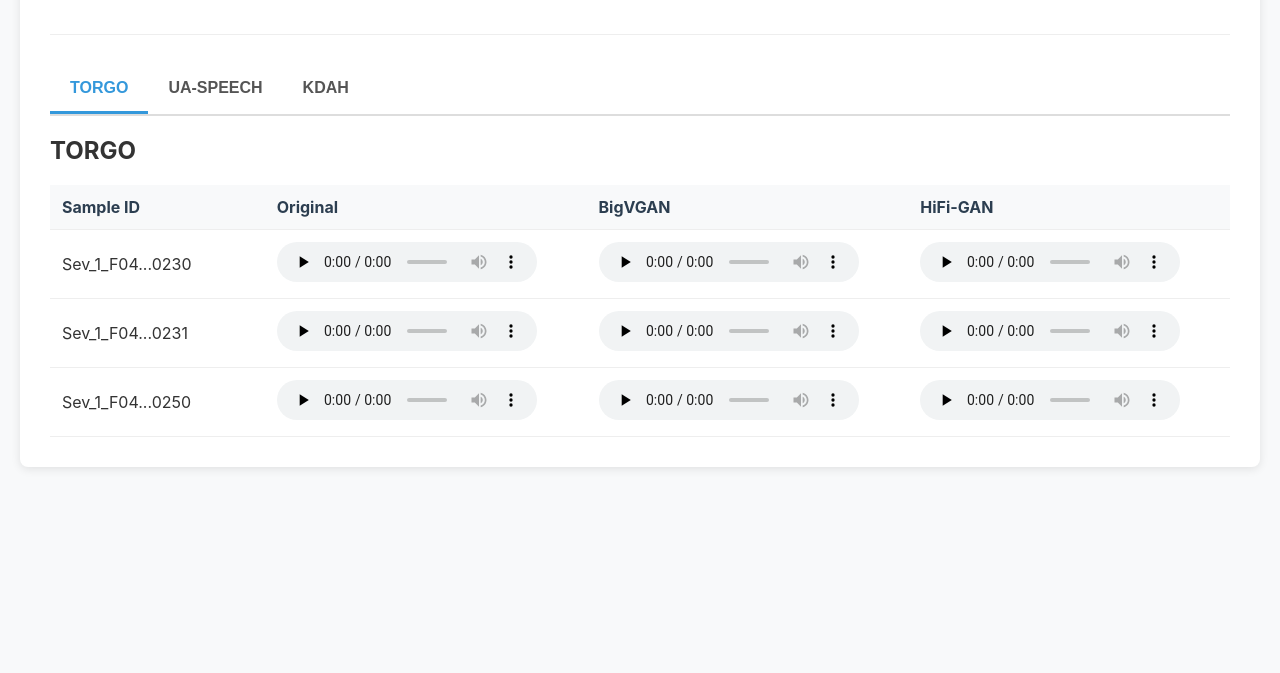
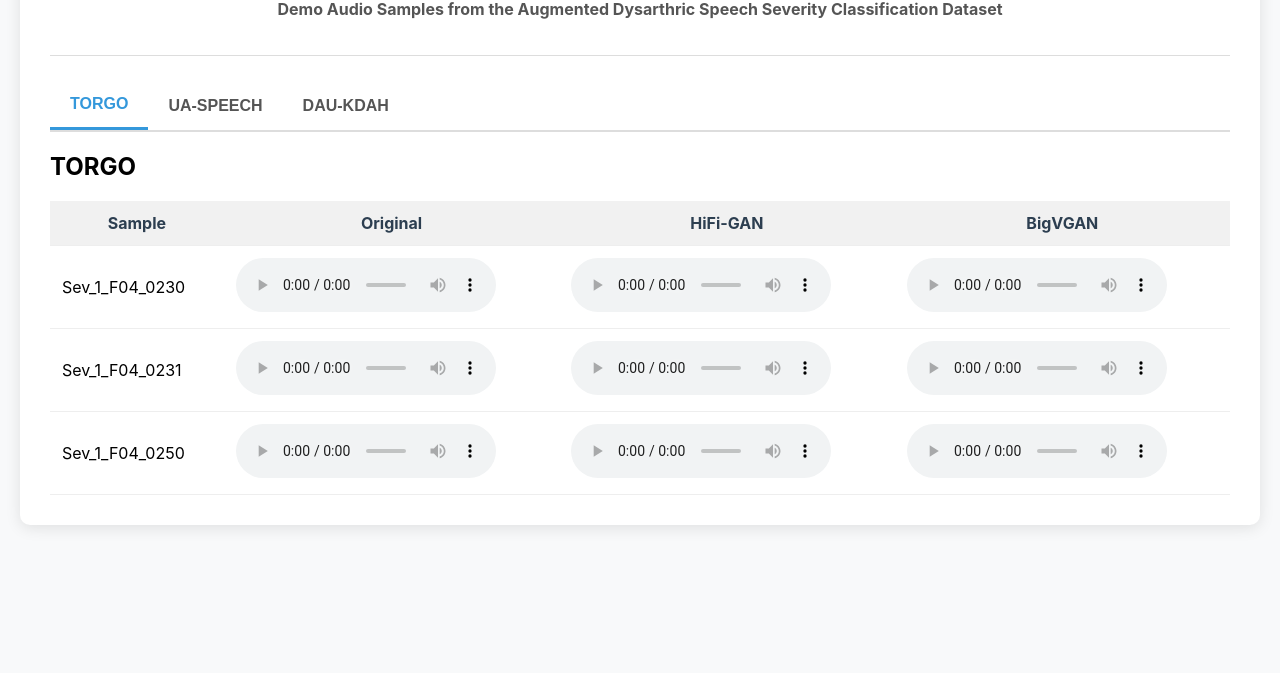
Before and after one commit to iamshreeji-copy1/icpr_2026, a plain HTML site: page index.html in a window 1280 px wide. Shown: the part 127-800 px from the top of the page. Drawn offline with Linux system fonts and the light colour scheme.

Commit message:
Update index.html

```diff
--- a/index.html
+++ b/index.html
@@ -3,204 +3,183 @@
 <head>
 <meta charset="UTF-8">
 <meta name="viewport" content="width=device-width, initial-scale=1.0">
-    <title>Paper ID: 1245 - Audio Samples</title>
+<title>Paper ID: 1245 - Augmented Dataset Audio Samples</title>
+
 <style>
-        /* CSS STYLING */
 :root {
-            --primary: #2c3e50;
-            --secondary: #3498db;
-            --bg: #f8f9fa;
-        }
-        body {
-            font-family: -apple-system, BlinkMacSystemFont, "Segoe UI", Roboto, Helvetica, Arial, sans-serif;
-            margin: 0;
-            padding: 20px;
-            background-color: var(--bg);
-            color: #333;
-        }
-        .container {
-            max_width: 1200px;
-            margin: 0 auto;
-            background: white;
-            padding: 30px;
-            border-radius: 8px;
-            box-shadow: 0 2px 10px rgba(0,0,0,0.1);
-        }
-        header {
-            text-align: center;
-            margin-bottom: 30px;
-            padding-bottom: 20px;
-            border-bottom: 1px solid #eee;
-        }
-        h1 { margin: 0; color: var(--primary); }
-        .authors { color: #666; font-style: italic; margin-top: 10px; }
-
-        /* TABS */
-        .tab-nav {
-            overflow: hidden;
-            border-bottom: 2px solid #ddd;
-            margin-bottom: 20px;
-        }
-        .tab-nav button {
-            background-color: transparent;
-            float: left;
-            border: none;
-            outline: none;
-            cursor: pointer;
-            padding: 14px 20px;
-            transition: 0.3s;
-            font-size: 16px;
-            font-weight: bold;
-            color: #555;
-        }
-        .tab-nav button:hover { background-color: #f1f1f1; color: var(--secondary); }
-        .tab-nav button.active { border-bottom: 3px solid var(--secondary); color: var(--secondary); }
-
-        /* TABLES */
-        .dataset-content {
-            display: none;
-            animation: fadeEffect 0.5s;
-        }
-        .dataset-content.active-content { display: block; }
-
-        table { width: 100%; border-collapse: collapse; }
-        th, td { padding: 12px; text-align: left; border-bottom: 1px solid #eee; }
-        th { background-color: #f8f9fa; color: var(--primary); width: 15%; }
-
-        /* AUDIO PLAYER STYLING */
-        audio {
-            width: 260px;
-            height: 40px;
+    --primary:#2c3e50;
+    --secondary:#3498db;
+    --bg:#f8f9fa;
 }
 
-        /* NOTICE BOX FOR KDAH */
-        .notice-box {
-            padding: 20px;
-            background-color: #fff3cd;
-            border: 1px solid #ffeeba;
-            color: #856404;
-            border-radius: 5px;
-            text-align: center;
-            font-weight: bold;
+body{
+    font-family:-apple-system,BlinkMacSystemFont,"Segoe UI",Roboto,Arial;
+    background:var(--bg);
+    margin:0;
+    padding:20px;
 }
 
-        @keyframes fadeEffect {
-            from {opacity: 0;}
-            to {opacity: 1;}
+.container{
+    max-width:1200px;
+    margin:auto;
+    background:white;
+    padding:30px;
+    border-radius:10px;
+    box-shadow:0 3px 15px rgba(0,0,0,0.1);
+}
+
+header{
+    text-align:center;
+    border-bottom:1px solid #ddd;
+    padding-bottom:20px;
+}
+
+h1{color:var(--primary);margin-bottom:5px;}
+p{color:#555;}
+
+.tab-nav{
+    display:flex;
+    border-bottom:2px solid #ddd;
+    margin-top:25px;
+}
+
+.tab-nav button{
+    background:none;
+    border:none;
+    padding:14px 20px;
+    font-size:16px;
+    font-weight:bold;
+    cursor:pointer;
+    color:#555;
+}
+
+.tab-nav button.active{
+    color:var(--secondary);
+    border-bottom:3px solid var(--secondary);
+}
+
+.dataset-content{display:none;}
+.dataset-content.active{display:block;}
+
+table{
+    width:100%;
+    border-collapse:collapse;
+    margin-top:15px;
+}
+
+th,td{
+    border-bottom:1px solid #eee;
+    padding:12px;
+}
+
+th{
+    background:#f1f1f1;
+    color:var(--primary);
+}
+
+audio{width:260px;}
+
+.notice-box{
+    margin-top:20px;
+    padding:20px;
+    background:#fff3cd;
+    border:1px solid #ffeeba;
+    color:#856404;
+    border-radius:6px;
+    text-align:center;
+    font-weight:bold;
 }
 </style>
 </head>
+
 <body>
+<div class="container">
 
-<div class="container">
 <header>
-        <h1>Paper ID: 1245 - Augmented Dataset Samples</h1>
-        <!-- <p class="authors">Author 1, Author 2, Author 3</p> -->
-        <p>Demo Audio Samples from the Augmented Dysarthric Speech Severity Classification Dataset</p>
+<h1>Paper ID: 1245</h1>
+<p><b>Demo Audio Samples from the Augmented Dysarthric Speech Severity Classification Dataset</b></p>
 </header>
 
 <div class="tab-nav">
-        <button class="tab-btn active" onclick="openTab(event, 'TORGO')">TORGO</button>
-        <button class="tab-btn" onclick="openTab(event, 'UA-SPEECH')">UA-SPEECH</button>
-        <button class="tab-btn" onclick="openTab(event, 'KDAH')">KDAH</button>
+<button class="tab-btn active" onclick="openTab(event,'TORGO')">TORGO</button>
+<button class="tab-btn" onclick="openTab(event,'UA')">UA-SPEECH</button>
+<button class="tab-btn" onclick="openTab(event,'DAU')">DAU-KDAH</button>
 </div>
 
-    <div id="TORGO" class="dataset-content active-content">
+<!-- ================= TORGO ================= -->
+<div id="TORGO" class="dataset-content active">
 <h2>TORGO</h2>
 <table>
-            <thead>
+<tr><th>Sample</th><th>Original</th><th>HiFi-GAN</th><th>BigVGAN</th></tr>
+
 <tr>
-                    <th>Sample ID</th>
-                    <th>Original</th>
-                    <th>BigVGAN</th>
-                    <th>HiFi-GAN</th>
+<td>Sev_1_F04_0230</td>
+<td><audio controls><source src="samples/TORGO/Sev_1_F04_Session2_wavHeadMic_0230.wav"></audio></td>
+<td><audio controls><source src="samples/TORGO/Sev_1_F04_Session2_wavHeadMic_0230_hifigan.wav"></audio></td>
+<td><audio controls><source src="samples/TORGO/Sev_1_F04_Session2_wavHeadMic_0230_bigvgan.wav"></audio></td>
 </tr>
-            </thead>
-            <tbody>
+
 <tr>
-                    <td>Sev_1_F04...0230</td>
-                    <td><audio controls preload="none"><source src="samples/TORGO/Sev_1_F04_Session2_wavHeadMic_0230.wav" type="audio/wav"></audio></td>
-                    <td><audio controls preload="none"><source src="samples/TORGO/Sev_1_F04_Session2_wavHeadMic_0230_bigvgan.wav" type="audio/wav"></audio></td>
-                    <td><audio controls preload="none"><source src="samples/TORGO/Sev_1_F04_Session2_wavHeadMic_0230_hifigan.wav" type="audio/wav"></audio></td>
+<td>Sev_1_F04_0231</td>
+<td><audio controls><source src="samples/TORGO/Sev_1_F04_Session2_wavHeadMic_0231.wav"></audio></td>
+<td><audio controls><source src="samples/TORGO/Sev_1_F04_Session2_wavHeadMic_0231_hifigan.wav"></audio></td>
+<td><audio controls><source src="samples/TORGO/Sev_1_F04_Session2_wavHeadMic_0231_bigvgan.wav"></audio></td>
 </tr>
+
 <tr>
-                    <td>Sev_1_F04...0231</td>
-                    <td><audio controls preload="none"><source src="samples/TORGO/Sev_1_F04_Session2_wavHeadMic_0231.wav" type="audio/wav"></audio></td>
-                    <td><audio controls preload="none"><source src="samples/TORGO/Sev_1_F04_Session2_wavHeadMic_0231_bigvgan.wav" type="audio/wav"></audio></td>
-                    <td><audio controls preload="none"><source src="samples/TORGO/Sev_1_F04_Session2_wavHeadMic_0231_hifigan.wav" type="audio/wav"></audio></td>
+<td>Sev_1_F04_0250</td>
+<td><audio controls><source src="samples/TORGO/Sev_1_F04_Session2_wavHeadMic_0250.wav"></audio></td>
+<td><audio controls><source src="samples/TORGO/Sev_1_F04_Session2_wavHeadMic_0250_hifigan.wav"></audio></td>
+<td><audio controls><source src="samples/TORGO/Sev_1_F04_Session2_wavHeadMic_0250_bigvgan.wav"></audio></td>
 </tr>
-                <tr>
-                    <td>Sev_1_F04...0250</td>
-                    <td><audio controls preload="none"><source src="samples/TORGO/Sev_1_F04_Session2_wavHeadMic_0250.wav" type="audio/wav"></audio></td>
-                    <td><audio controls preload="none"><source src="samples/TORGO/Sev_1_F04_Session2_wavHeadMic_0250_bigvgan.wav" type="audio/wav"></audio></td>
-                    <td><audio controls preload="none"><source src="samples/TORGO/Sev_1_F04_Session2_wavHeadMic_0250_hifigan.wav" type="audio/wav"></audio></td>
-                </tr>
-            </tbody>
 </table>
 </div>
 
-    <div id="UA-SPEECH" class="dataset-content">
+<!-- ================= UA-SPEECH ================= -->
+<div id="UA" class="dataset-content">
 <h2>UA-SPEECH</h2>
 <table>
-            <thead>
-                <tr>
-                    <th>Sample ID</th>
-                    <th>Original</th>
-                    <th>BigVGAN</th>
-                    <th>HiFi-GAN</th>
-                </tr>
-            </thead>
-            <tbody>
+<tr><th>Sample</th><th>Original</th><th>HiFi-GAN</th><th>BigVGAN</th></tr>
+
 <tr>
 <td>F05_B1_C1_M3</td>
-                    <td><audio controls preload="none"><source src="samples/UA-SPEECH/F05_B1_C1_M3.wav" type="audio/wav"></audio></td>
-                    <td><audio controls preload="none"><source src="samples/UA-SPEECH/F05_B1_C1_M3_bigvgan.wav" type="audio/wav"></audio></td>
-                    <td><audio controls preload="none"><source src="samples/UA-SPEECH/F05_B1_C1_M3_hifigan.wav" type="audio/wav"></audio></td>
+<td><audio controls><source src="samples/UA-SPEECH/F05_B1_C1_M3.wav"></audio></td>
+<td><audio controls><source src="samples/UA-SPEECH/F05_B1_C1_M3_hifigan.wav"></audio></td>
+<td><audio controls><source src="samples/UA-SPEECH/F05_B1_C1_M3_bigvgan.wav"></audio></td>
 </tr>
+
 <tr>
 <td>M09_B1_CW63_M3</td>
-                    <td><audio controls preload="none"><source src="samples/UA-SPEECH/M09_B1_CW63_M3.wav" type="audio/wav"></audio></td>
-                    <td><audio controls preload="none"><source src="samples/UA-SPEECH/M09_B1_CW63_M3_bigvgan.wav" type="audio/wav"></audio></td>
-                    <td><audio controls preload="none"><source src="samples/UA-SPEECH/M09_B1_CW63_M3_hifigan.wav" type="audio/wav"></audio></td>
+<td><audio controls><source src="samples/UA-SPEECH/M09_B1_CW63_M3.wav"></audio></td>
+<td><audio controls><source src="samples/UA-SPEECH/M09_B1_CW63_M3_hifigan.wav"></audio></td>
+<td><audio controls><source src="samples/UA-SPEECH/M09_B1_CW63_M3_bigvgan.wav"></audio></td>
 </tr>
+
 <tr>
 <td>M09_B3_CW92_M3</td>
-                    <td><audio controls preload="none"><source src="samples/UA-SPEECH/M09_B3_CW92_M3.wav" type="audio/wav"></audio></td>
-                    <td><audio controls preload="none"><source src="samples/UA-SPEECH/M09_B3_CW92_M3_bigvgan.wav" type="audio/wav"></audio></td>
-                    <td><audio controls preload="none"><source src="samples/UA-SPEECH/M09_B3_CW92_M3_hifigan.wav" type="audio/wav"></audio></td>
+<td><audio controls><source src="samples/UA-SPEECH/M09_B3_CW92_M3.wav"></audio></td>
+<td><audio controls><source src="samples/UA-SPEECH/M09_B3_CW92_M3_hifigan.wav"></audio></td>
+<td><audio controls><source src="samples/UA-SPEECH/M09_B3_CW92_M3_bigvgan.wav"></audio></td>
 </tr>
-            </tbody>
 </table>
 </div>
 
-    <div id="KDAH" class="dataset-content">
-        <h2>KDAH</h2>
+<!-- ================= DAU-KDAH ================= -->
+<div id="DAU" class="dataset-content">
+<h2>DAU-KDAH</h2>
 <div class="notice-box">
-            The samples are unavailable due to medical data permissions.
+DAU-KDAH samples are unavailable due to medical data permissions.
 </div>
 </div>
 
 </div>
 
 <script>
-    function openTab(evt, datasetName) {
-        // 1. Hide all tab content
-        var i, content, tablinks;
-        content = document.getElementsByClassName("dataset-content");
-        for (i = 0; i < content.length; i++) {
-            content[i].style.display = "none";
-            content[i].classList.remove("active-content");
-        }
-
-        // 2. Remove "active" class from all buttons
-        tablinks = document.getElementsByClassName("tab-btn");
-        for (i = 0; i < tablinks.length; i++) {
-            tablinks[i].className = tablinks[i].className.replace(" active", "");
-        }
-
-        // 3. Show the current tab and add "active" class to the clicked button
-        document.getElementById(datasetName).style.display = "block";
-        evt.currentTarget.className += " active";
+function openTab(evt,name){
+document.querySelectorAll(".dataset-content").forEach(x=>x.classList.remove("active"));
+document.querySelectorAll(".tab-btn").forEach(x=>x.classList.remove("active"));
+document.getElementById(name).classList.add("active");
+evt.currentTarget.classList.add("active");
 }
 </script>
 
```
Lines whose indentation alone changed are shown as unchanged.
